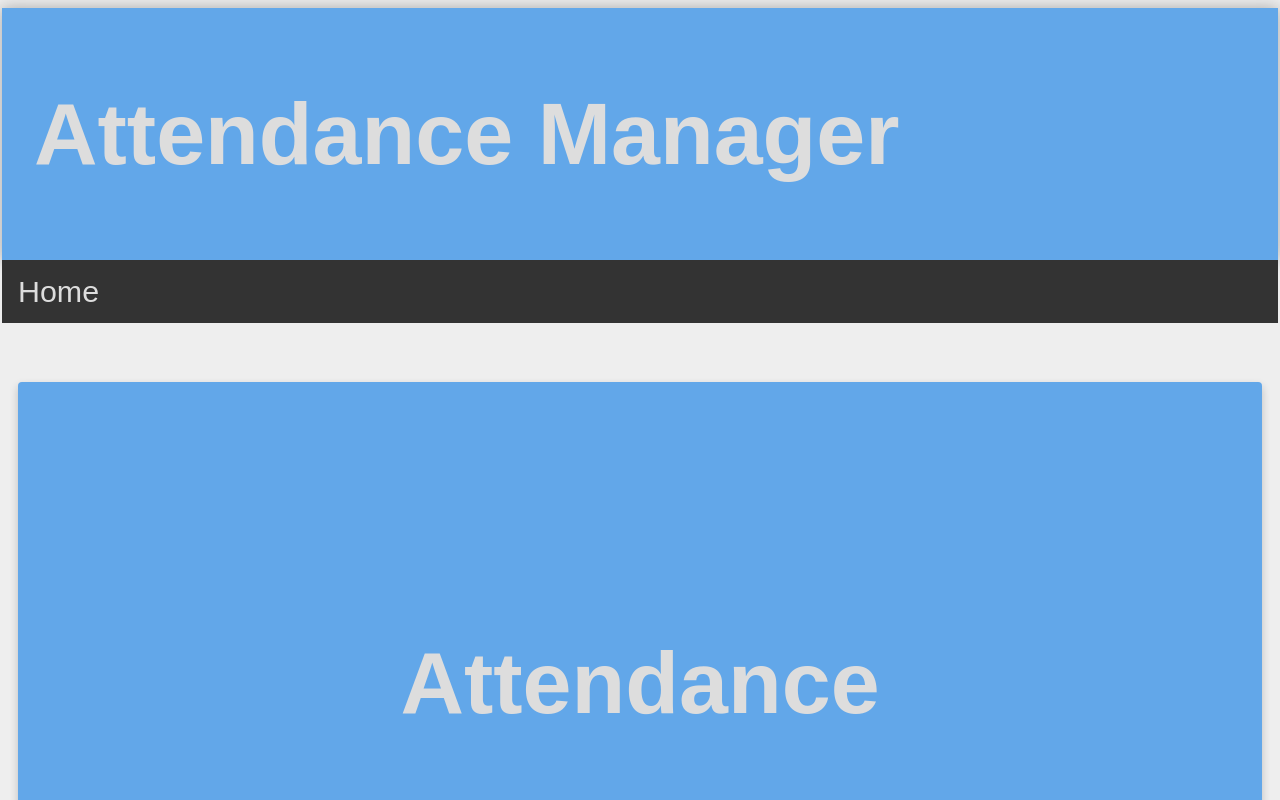
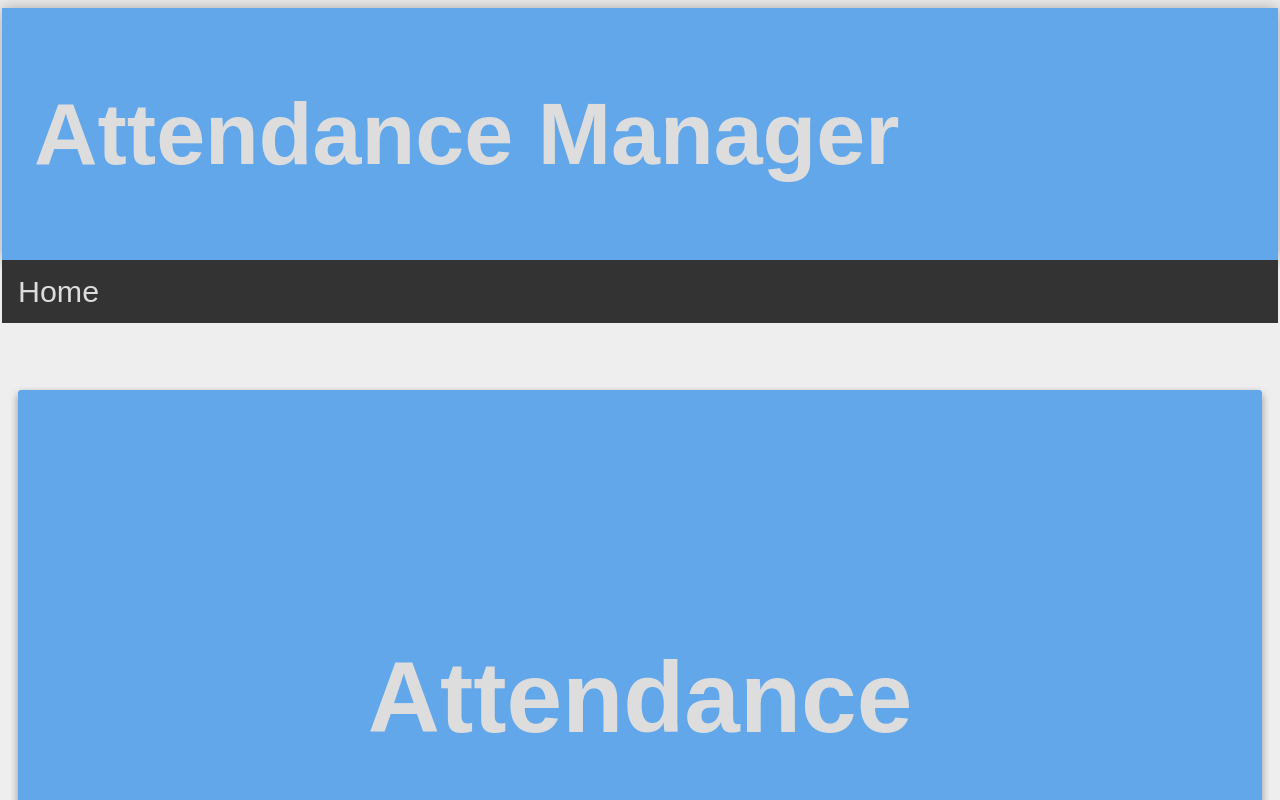
Before and after one commit to Vyshak-NSC/student, a React (Create React App) app: page / in a window 1280 px wide. Shown: the top 800 px of the page. Built offline with nearby package versions, Linux system fonts and the light colour scheme.

Commit message:
Added attendance page

```diff
--- a/src/pages/components/cssfiles/card.css
+++ b/src/pages/components/cssfiles/card.css
@@ -1,4 +1,5 @@
-.card {
+.card , .selection-title{
+    font-size: 2.5em;
     transition: .3s;
     min-height: 32vh;
     position: relative;
@@ -10,7 +11,6 @@
 
 .selection-title{
     padding: 250px 0;
-    font-size: 5.5em;
 }
 
 .title {
--- a/src/pages/second.jsx
+++ /dev/null
@@ -1,16 +0,0 @@
-import React from "react";
-import Header from "./components/Header";//
-
-import Card from "./components/Card";
-
-const Second = () => {
-    return (
-        <div>
-            <Header />
-            <Card />
-            <Card />
-        </div>
-    );
-};
-
-export default Second;
```
Also changed, not shown: src/pages/Attendance.jsx (added, +22 -0 lines).
